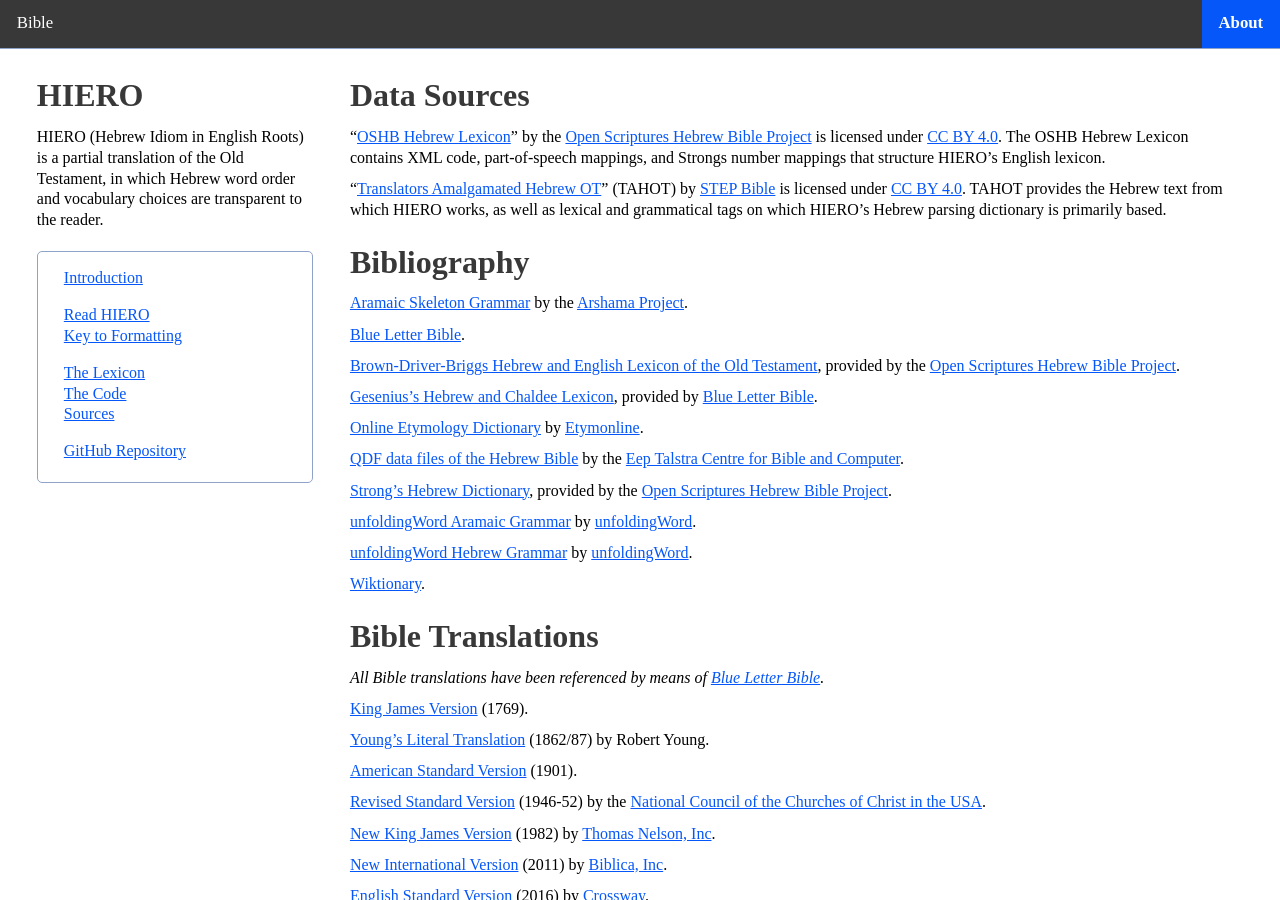
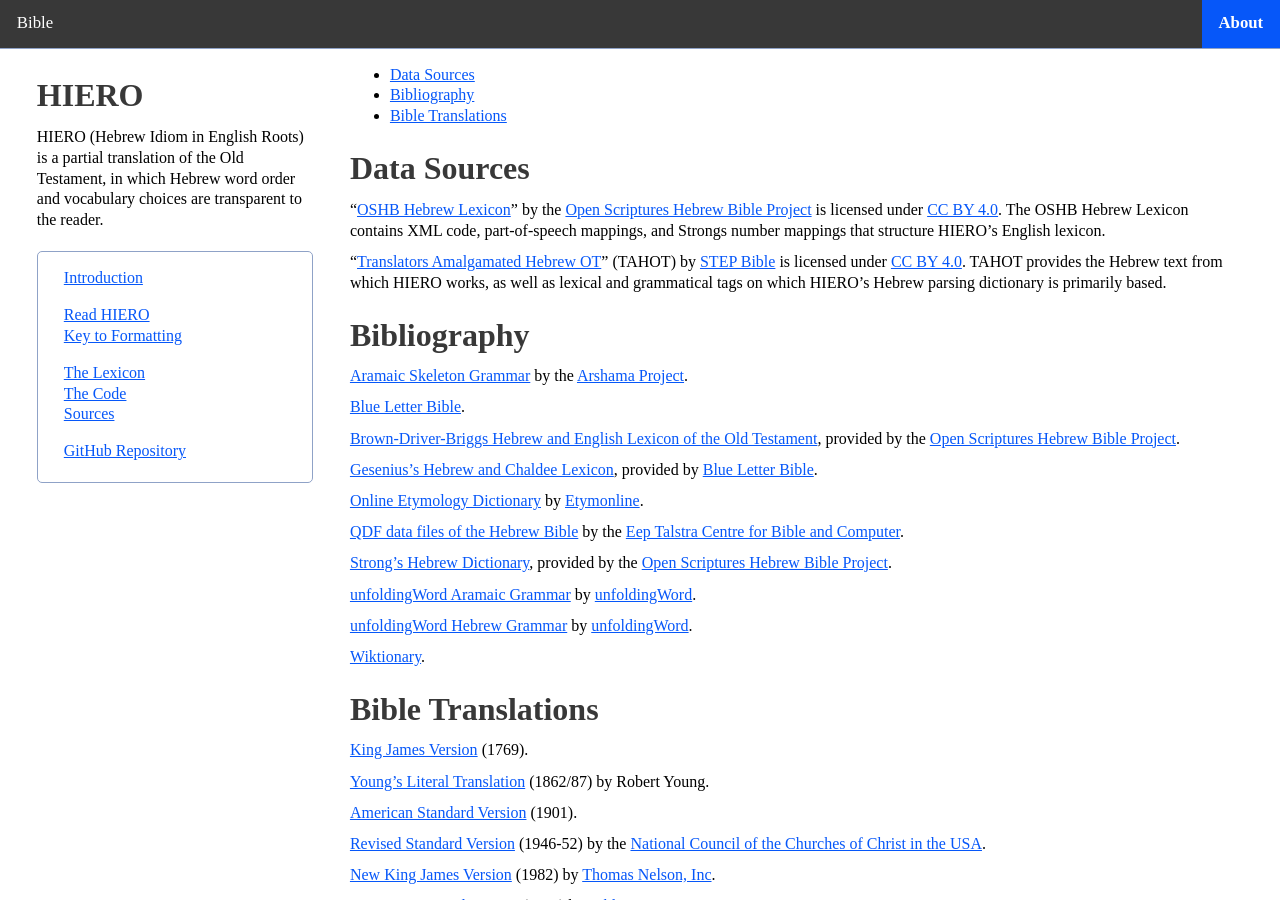
Before and after one commit to gfassero/HIERO, a Jekyll site: the page built from sources.md, in a window 1280 px wide. Built offline with Jekyll 4.4.1, drawn with Linux system fonts in a browser that asks for light colours; our own code applies the rules of GitHub Pages for plain Markdown files.

Commit message:
Update sources.md

```diff
--- a/sources.md
+++ b/sources.md
@@ -1,3 +1,6 @@
+* In this article:
+{:toc}
+
 # Data Sources
 
 “[OSHB Hebrew Lexicon](http://github.com/openscriptures/HebrewLexicon/blob/master/HebrewStrong.xml)” by the [Open Scriptures Hebrew Bible Project](http://hb.openscriptures.org/) is licensed under [CC BY 4.0](http://creativecommons.org/licenses/by/4.0/). The OSHB Hebrew Lexicon contains XML code, part-of-speech mappings, and Strongs number mappings that structure HIERO’s English lexicon.
@@ -27,7 +30,6 @@
 [Wiktionary](http://www.wiktionary.org/).
 
 # Bible Translations
-*All Bible translations have been referenced by means of [Blue Letter Bible](http://www.blueletterbible.org/).*
 
 [King James Version](https://www.blueletterbible.org/kjv/gen/1/1/s_1001) (1769).
 
```
